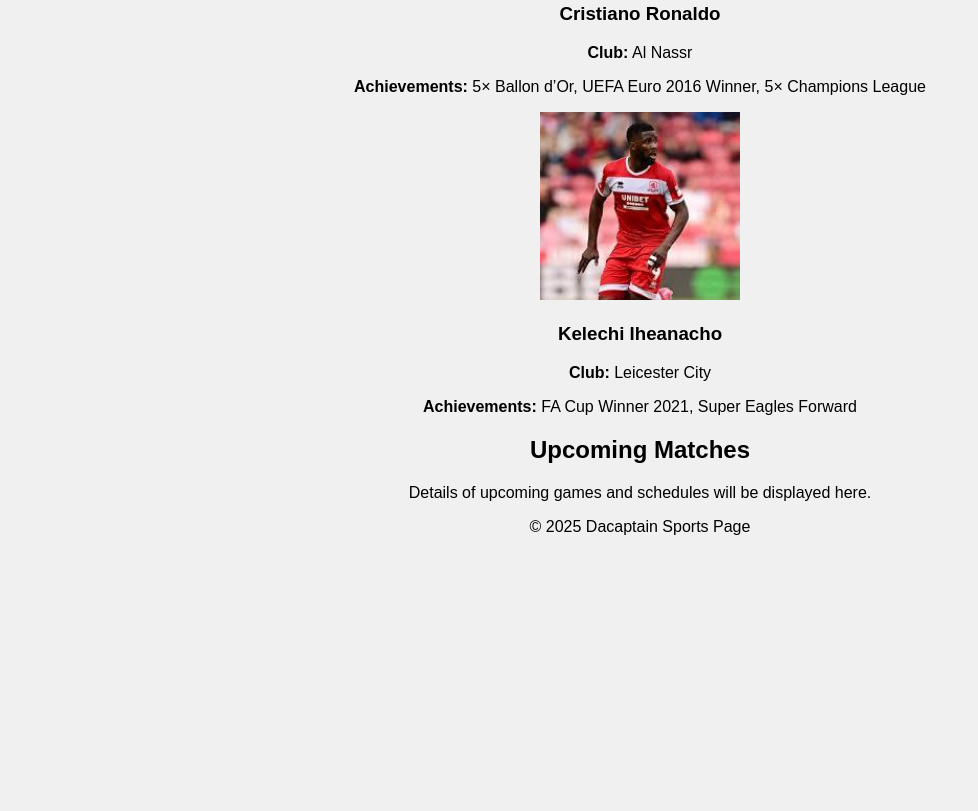
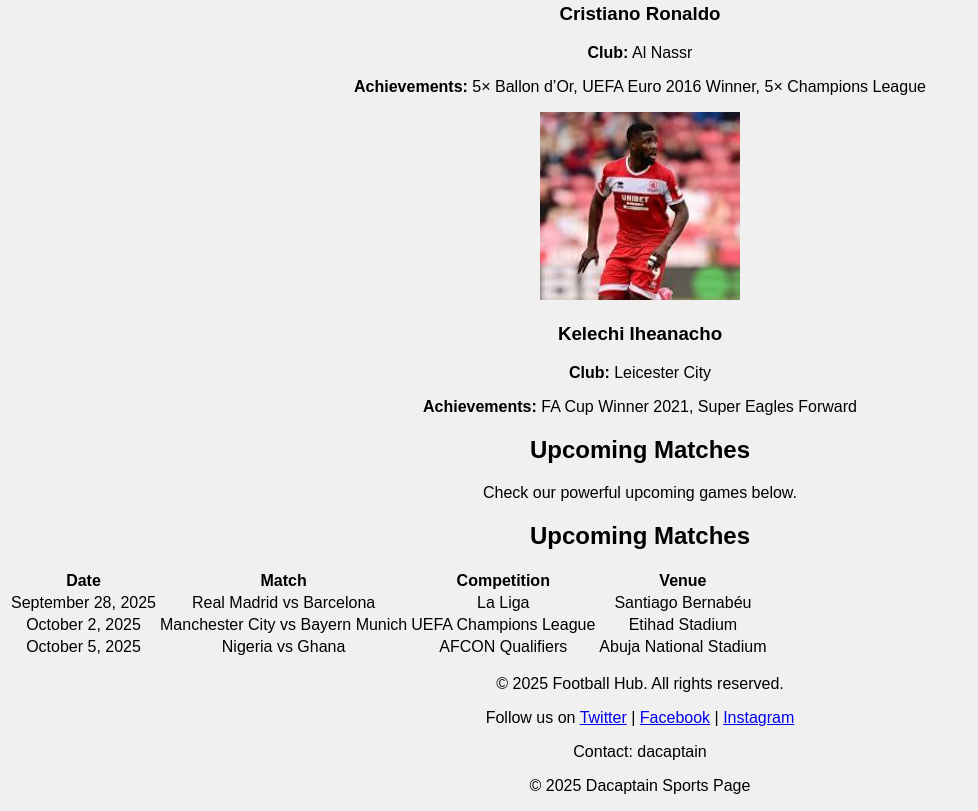
Before and after one commit to dacaptain01/dacaptain01.github.io, a plain HTML site: page index.html in a window 1280 px wide. Shown: the part 1561-2372 px from the top of the page, without its empty margins (0-978 px from the left). Before the commit the page ends 2113 px from the top, so only its background shows below. Drawn offline with Linux system fonts and the light colour scheme.

Commit message:
Update index.html

```diff
--- a/index.html
+++ b/index.html
@@ -92,13 +92,57 @@
     <!-- Matches Section -->
     <section id="matches">
       <h2>Upcoming Matches</h2>
-      <p>Details of upcoming games and schedules will be displayed here.</p>
-    </section>
+      <p>Check our powerful upcoming games below.</p>
+      <!-- Matches Section -->
+<section id="matches">
+  <h2>Upcoming Matches</h2>
+
+  <table>
+    <thead>
+      <tr>
+        <th>Date</th>
+        <th>Match</th>
+        <th>Competition</th>
+        <th>Venue</th>
+      </tr>
+    </thead>
+    <tbody>
+      <tr>
+        <td>September 28, 2025</td>
+        <td>Real Madrid vs Barcelona</td>
+        <td>La Liga</td>
+        <td>Santiago Bernabéu</td>
+      </tr>
+      <tr>
+        <td>October 2, 2025</td>
+        <td>Manchester City vs Bayern Munich</td>
+        <td>UEFA Champions League</td>
+        <td>Etihad Stadium</td>
+      </tr>
+      <tr>
+        <td>October 5, 2025</td>
+        <td>Nigeria vs Ghana</td>
+        <td>AFCON Qualifiers</td>
+        <td>Abuja National Stadium</td>
+      </tr>
+    </tbody>
+  </table>
+ </section>
   </main>
 
   <!-- Footer -->
   <footer>
-    <p>© 2025 Dacaptain Sports Page</p>
+    <!-- Footer -->
+<footer>
+  <p>&copy; 2025 Football Hub. All rights reserved.</p>
+  <p>
+    Follow us on
+    <a href="https://twitter.com" target="_blank">Twitter</a> |
+    <a href="https://facebook.com" target="_blank">Facebook</a> |
+    <a href="https://instagram.com" target="_blank">Instagram</a>
+  </p>
+  <p>Contact: dacaptain </p>
+ <p>© 2025 Dacaptain Sports Page</p>
   </footer>
 
 </body>
```
